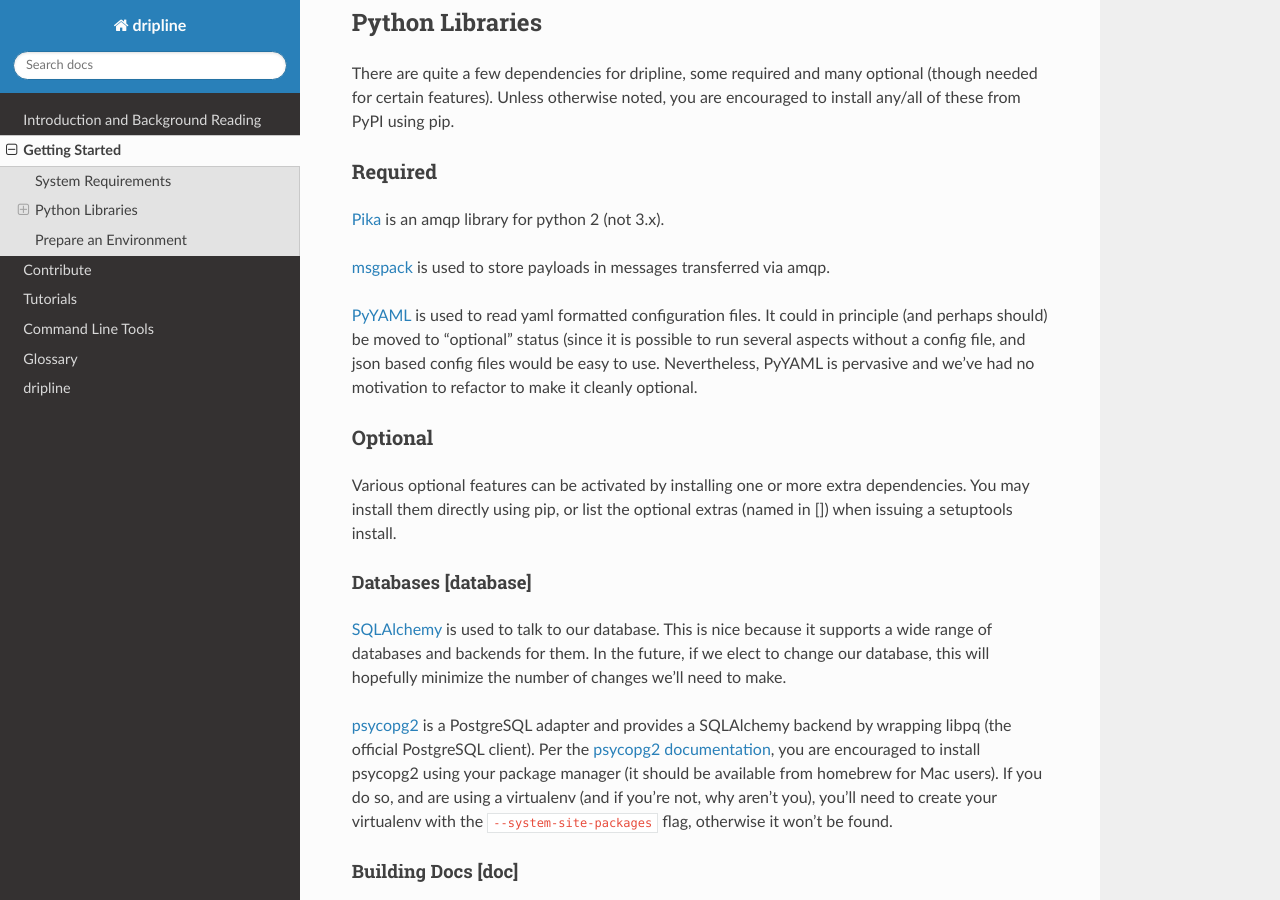
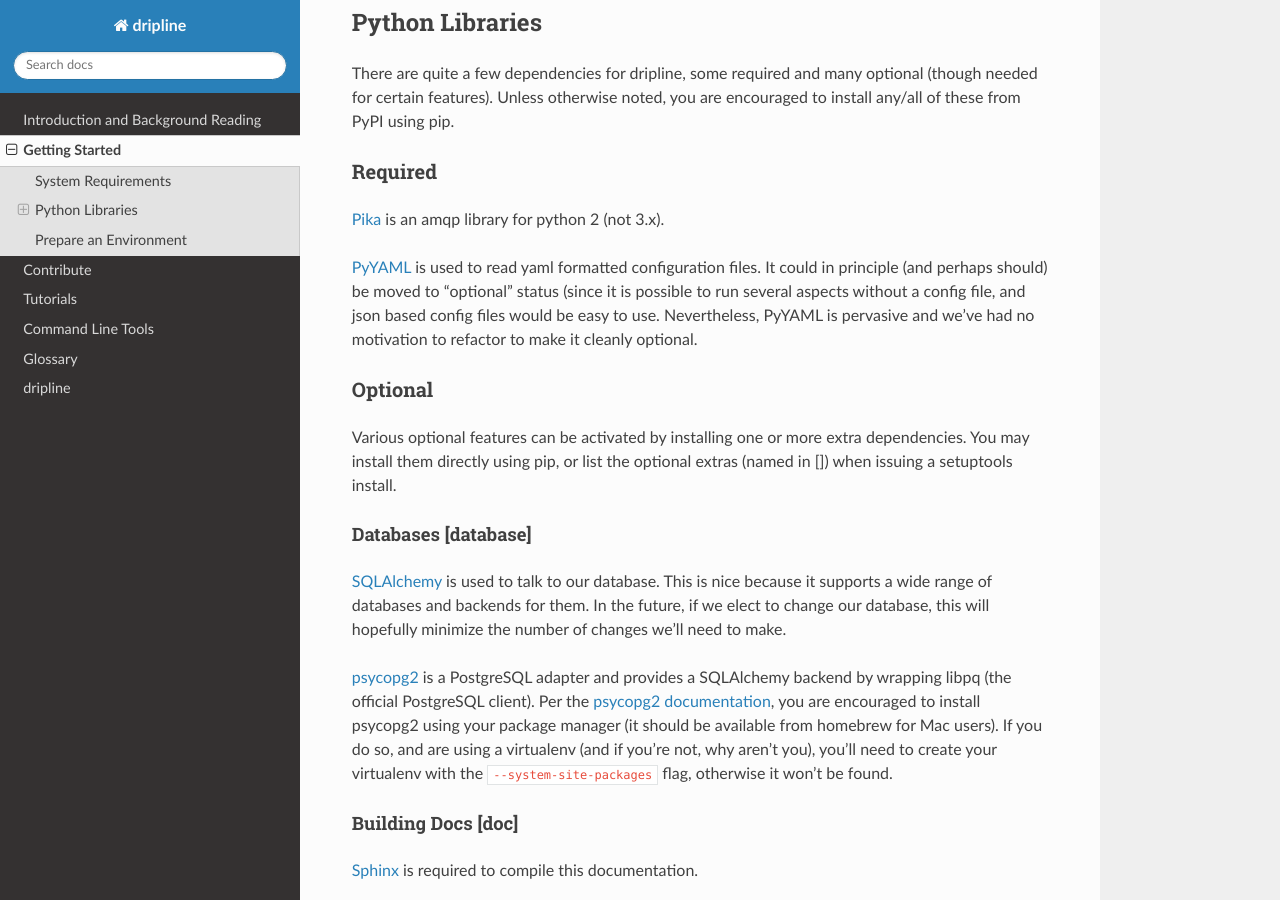
Before and after one commit to driplineorg/dripline-python, a Sphinx documentation site: the page built from doc/getting_started.rst, in a window 1280 px wide and 900 px high, scrolled down 599 px. Built offline with Sphinx 7.4.7 and the Read the Docs theme 2.0.0, drawn with Linux system fonts in a browser that asks for light colours.

Commit message:
More purging of msgpack.  Note the test test_message_packing will break completely.

```diff
--- a/doc/getting_started.rst
+++ b/doc/getting_started.rst
@@ -23,8 +23,6 @@
 --------
 
 `Pika <http://pika.readthedocs.org>`_ is an amqp library for python 2 (not 3.x).
-
-`msgpack <http://msgpack.org>`_ is used to store payloads in messages transferred via amqp.
 
 `PyYAML <http://pyyaml.org>`_ is used to read yaml formatted configuration files.
 It could in principle (and perhaps should) be moved to "optional" status (since it is possible to run several aspects without a config file, and json based config files would be easy to use.
--- a/doc/wire_protocol.txt
+++ b/doc/wire_protocol.txt
@@ -27,7 +27,7 @@
 Encoding
 --------
 
-The AMQP message body should be formatted in either [JSON](http://json.org) or [msgpack](http://msgpack.org).  The encoding (`application/json` or `application/msgpack`) should be specified in the `content_encoding` field of the AMQP message.
+The AMQP message body should be formatted in either [JSON](http://json.org).  The encoding (`application/json`) should be specified in the `content_encoding` field of the AMQP message.
 
 Structure
 ---------
--- a/setup.py
+++ b/setup.py
@@ -49,7 +49,7 @@
     name='dripline',
     version=verstr,
     packages=['dripline','dripline/core'],
-    install_requires=['pika>=0.9.8,<0.10', 'PyYAML', 'msgpack-python'],
+    install_requires=['pika>=0.9.8,<0.10', 'PyYAML'],
     extras_require=extras_require,
     url='http://www.github.com/project8/dripline',
     tests_require=['pytest'],
```
